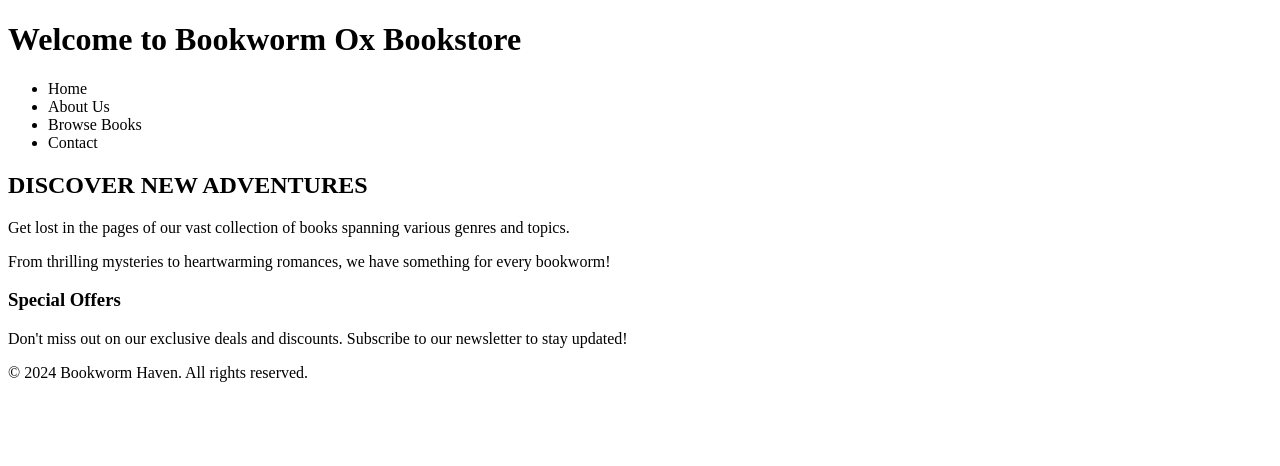
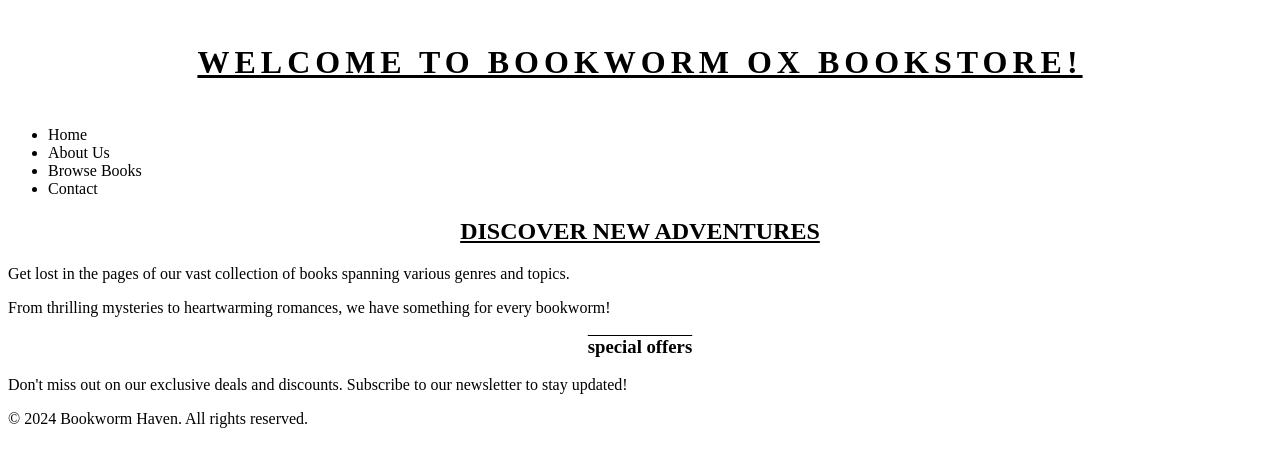
Before and after one commit to Path2Tech-CO/CSS-PTT-4.2, a plain HTML site: page index.html in a window 1280 px wide. Drawn offline with Linux system fonts and the light colour scheme.

Commit message:
css text-styling on html text

```diff
--- a/index.html
+++ b/index.html
@@ -4,9 +4,10 @@
     <meta charset="UTF-8">
     <meta name="viewport" content="width=device-width, initial-scale=1.0">
     <title>Bookworm Ox Bookstore</title>
+    <link rel="stylesheet" href="style.css">
 </head>
 <body>
-    <h1>Welcome to Bookworm Ox Bookstore</h1>
+    <h1>Welcome to Bookworm Ox Bookstore!</h1>
     <ul>
         <li>Home</li>
         <li>About Us</li>
--- a/style.css
+++ b/style.css
@@ -0,0 +1,23 @@
+
+h1{
+    text-transform: uppercase;
+    letter-spacing: 5px;
+    text-align: center;
+    line-height: 2.6;
+    text-decoration: underline;
+
+
+}
+
+h2{
+    text-transform: capitalize;
+    text-align: center;
+    text-decoration: underline;
+
+}
+
+h3{
+    text-transform: lowercase;
+    text-align: center;
+    text-decoration: overline; underline;
+}
```
